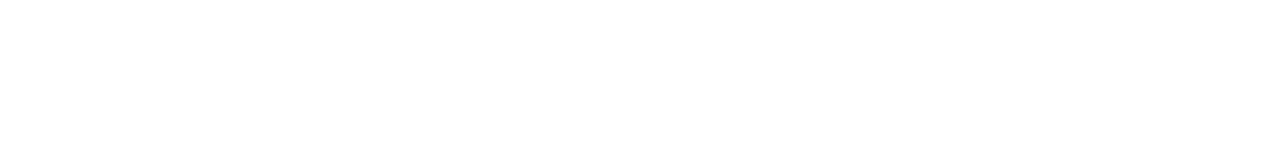
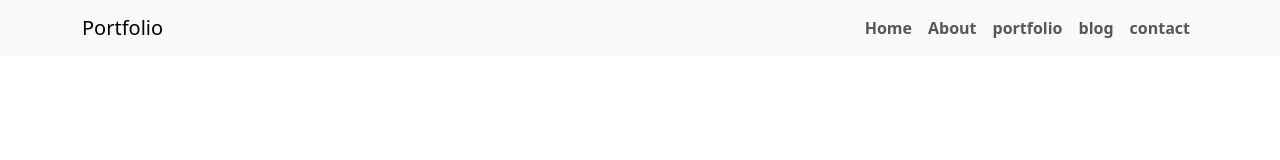
Before and after one commit to babyluna628/BS5-Portfolio, a plain HTML site: page index.html in a window 1280 px wide. Drawn offline with Linux system fonts and the light colour scheme.

Commit message:
네브바 추가

```diff
--- a/index.html
+++ b/index.html
@@ -12,5 +12,43 @@
     <title>Portfolio Website</title>
     <style></style>
   </head>
-	<body></body>
+  <body>
+    <!-- 네브바 -->
+    <nav
+      class="navbar navbar-expand-md navbar-light bg-light fixed-top"
+      id="nav-scroll"
+    >
+      <div class="container">
+        <!-- 제목 -->
+        <a href="#" class="navbar-brand">Portfolio</a>
+        <button
+          class="navbar-toggler"
+          data-bs-toggle="collapse"
+          data-bs-target="#navBar"
+        >
+          <span class="navbar-toggler-icon"></span>
+        </button>
+        <div class="collapse navbar-collapse" id="navBar">
+          <!-- 메뉴 -->
+          <ul class="navbar-nav fw-bold ms-auto">
+            <li class="nav-item">
+              <a href="#home" class="nav-link">Home</a>
+            </li>
+            <li class="nav-item">
+              <a href="#about" class="nav-link">About</a>
+            </li>
+            <li class="nav-item">
+              <a href="#portfolio" class="nav-link">portfolio</a>
+            </li>
+            <li class="nav-item">
+              <a href="#blog" class="nav-link">blog</a>
+            </li>
+            <li class="nav-item">
+              <a href="#contact" class="nav-link">contact</a>
+            </li>
+          </ul>
+        </div>
+      </div>
+    </nav>
+  </body>
 </html>
```
Lines whose indentation alone changed are shown as unchanged.
